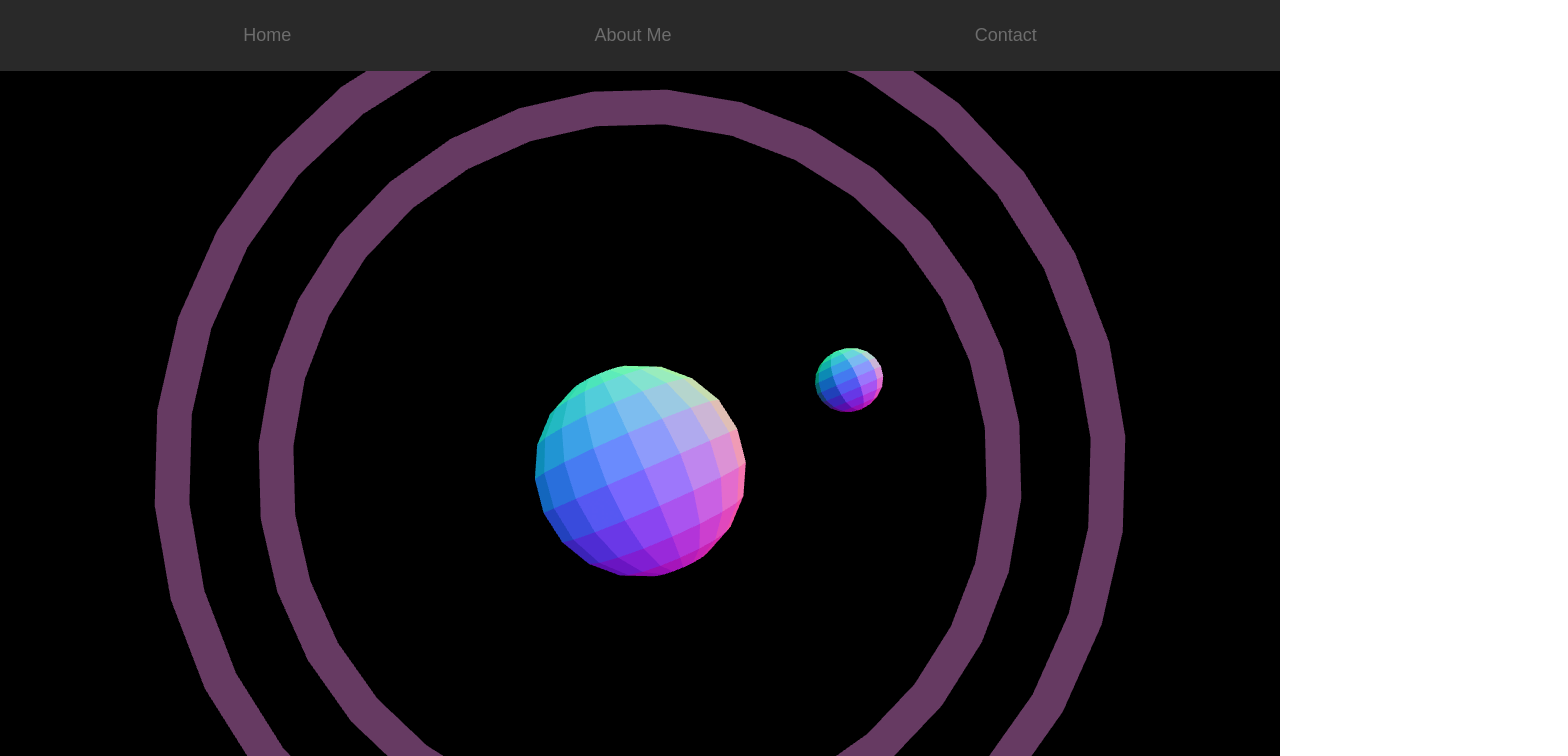
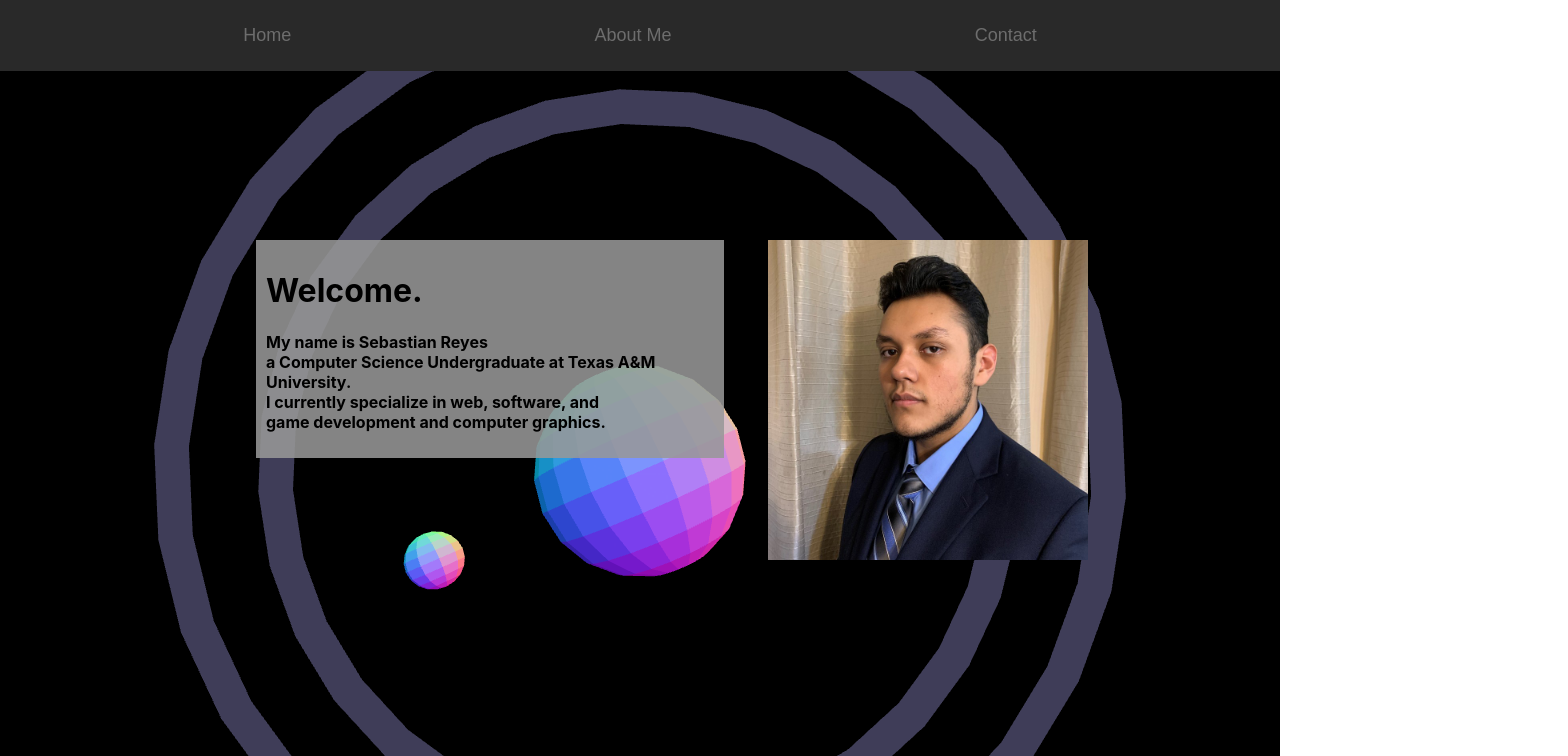
Before and after one commit to SebastianReyes19/SebastianReyes19.github.io, a React (Create React App) app: page / in a window 1280 px wide. Shown: the top 756 px of the page, 1568 px wide, since content can reach past the window. Built offline with nearby package versions, Linux system fonts and the light colour scheme.

Commit message:
added intro statement and image with animations

```diff
--- a/src/App.tsx
+++ b/src/App.tsx
@@ -1,12 +1,14 @@
 import './App.scss';
 import Header from './components/Header';
 import Canvas from './components/Canvas';
+import Intro from './components/Intro';
 
 function App() {
   return (
     <>
     <Header/>
     <div className="App">
+      <Intro/>
       <Canvas/>
     </div>
     </>
--- a/src/components/Canvas.tsx
+++ b/src/components/Canvas.tsx
@@ -25,6 +25,7 @@ function Canvas(){
     var moon = new THREE.Mesh(little, mat);
 
     var orbit = new THREE.Mesh(circle, dynamMat);
+
     var innerO = new THREE.Mesh(innerC, dynamMat);
 
     moon.position.x += 3;
@@ -69,7 +70,7 @@ function Canvas(){
     animation();
 
     return(
-        <>{console.log("Hey I rendered...")}</>
+        <>{console.log("Rendered canvas")}</>
     )
 }
 
--- /dev/null
+++ b/src/components/Intro.scss
@@ -0,0 +1,38 @@
+.intro{
+    overflow-wrap: normal;
+    animation: fade-in 3s ease-in 0s;
+    width: max-content;
+
+    &.Statement{
+        position: absolute;
+        background-color: rgba(152, 152, 152, 0.87);
+        top: 30%;
+        left: 20%;
+        padding: 10px;
+        border: 100px;
+        width: 35%;
+        max-height: min-content;
+        z-index: 2;
+    }
+    &.Photo{
+        position: absolute;
+        border: 10px;
+        top:30%;
+        left:60%;
+        img {
+            width: 40%;
+            height: 40%;
+        }
+    }
+    h1, p{
+        color: black;
+        font-weight: bold;
+    }
+}
+
+
+
+@keyframes fade-in {
+    0% { opacity: 0; }
+    100% { opacity: 1; }
+}
--- /dev/null
+++ b/src/components/Intro.tsx
@@ -0,0 +1,29 @@
+import './Intro.scss'
+import portrait from '../portrait.jpg'
+
+function AboutMe(){
+    return(
+        <>
+        <div className='intro Statement'>
+            <h1>
+                Welcome.
+            </h1>
+            <p>
+                My name is Sebastian Reyes
+                <br/>
+                a Computer Science Undergraduate at Texas A&M University.
+                <br/>
+                I currently specialize in web, software, and
+                <br/>
+                game development and computer graphics.
+
+            </p>
+        </div>
+        <div className='intro Photo'>
+            <img src={portrait} alt="Sebastian Reyes"/>
+        </div>
+        </>
+    )
+}
+
+export default AboutMe;
```
Also changed, not shown: src/portrait.jpg (added).
